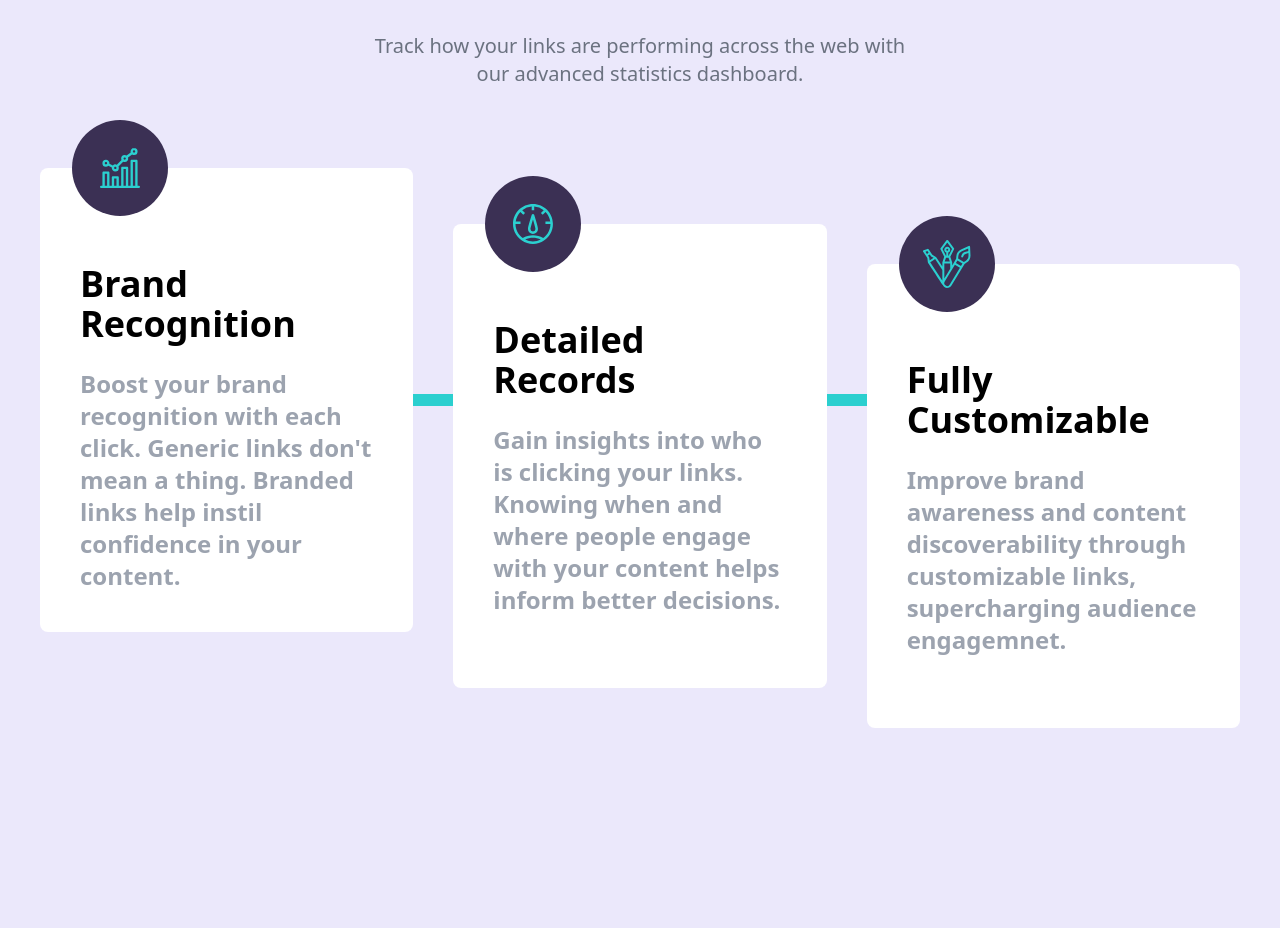
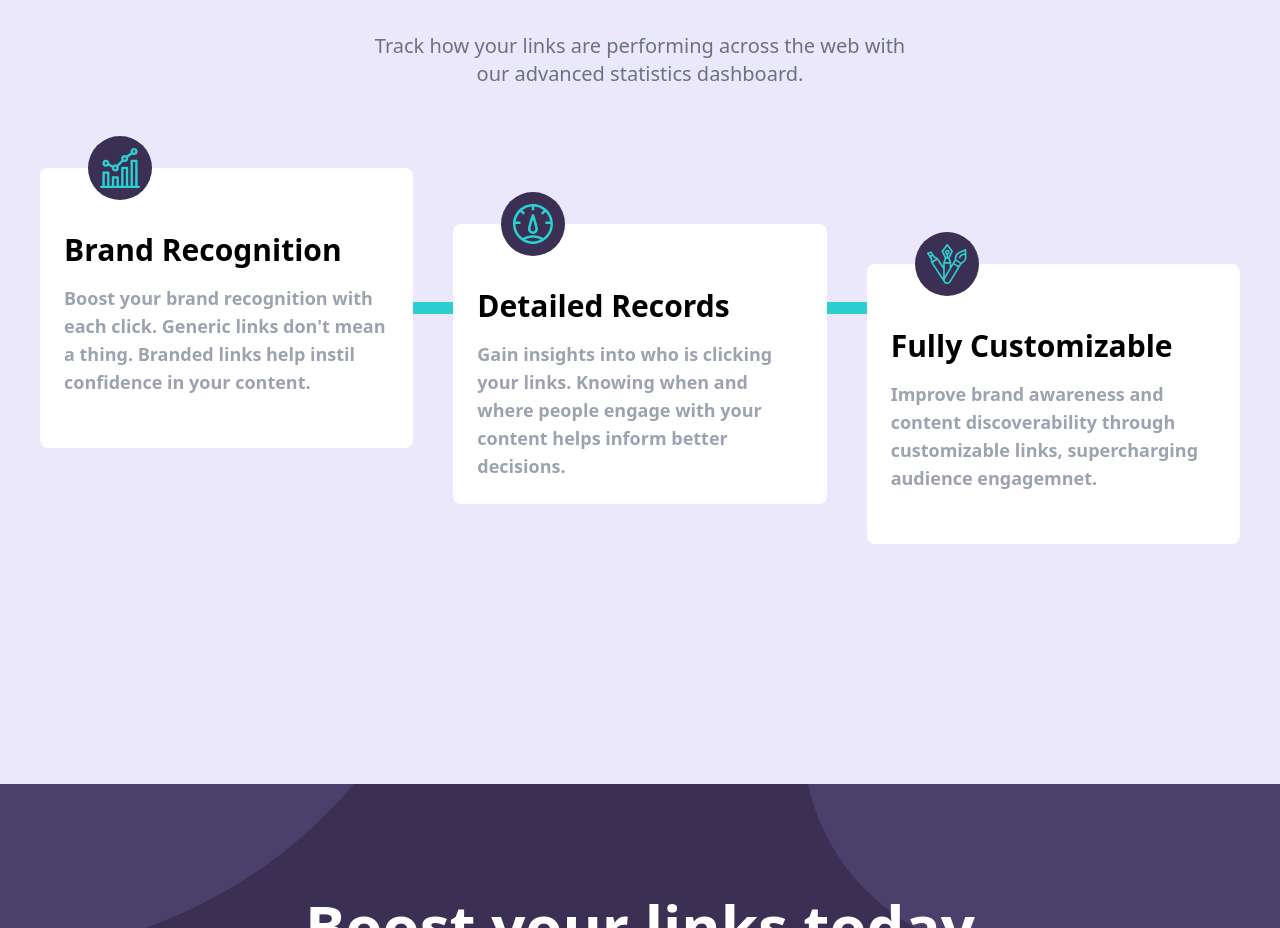
Before and after one commit to haneenabdelhaleem111/URL-Shortening, a React (Create React App) app: page / in a window 1280 px wide. Shown: the part 1292-2220 px from the top of the page. Built offline with nearby package versions, Linux system fonts and the light colour scheme.

Commit message:
Fix stats

```diff
--- a/src/Components/StatsCard.js
+++ b/src/Components/StatsCard.js
@@ -1,12 +1,18 @@
 import React from "react";
+
 function StatsCard({ iconSrc, title, description, className }) {
   return (
-    <div className={`relative bg-white rounded-lg p-10 pt-24 ${className}`}>
-      <div className="absolute top-0 left-20 -translate-x-1/2 -translate-y-1/2 w-24 h-24 flex items-center justify-center rounded-full bg-[#3b3054]">
-        <img src={iconSrc} alt="icon" />
+    <div className={`relative bg-white rounded-lg p-6 pt-16 ${className}`}>
+      {/* Icon */}
+      <div className="absolute top-0 left-20 -translate-x-1/2 -translate-y-1/2 w-16 h-16 flex items-center justify-center rounded-full bg-[#3b3054]">
+        <img src={iconSrc} alt="icon" className="w-10 h-10" />
       </div>
-      <h1 className="text-4xl font-bold text-left mb-6">{title}</h1>
-      <p className="text-2xl font-semibold text-gray-400 text-left">
+
+      {/* Title */}
+      <h1 className="text-2xl sm:text-3xl font-bold text-left mb-4">{title}</h1>
+
+      {/* Description */}
+      <p className="text-base sm:text-lg font-semibold text-gray-400 text-left">
         {description}
       </p>
     </div>
```
